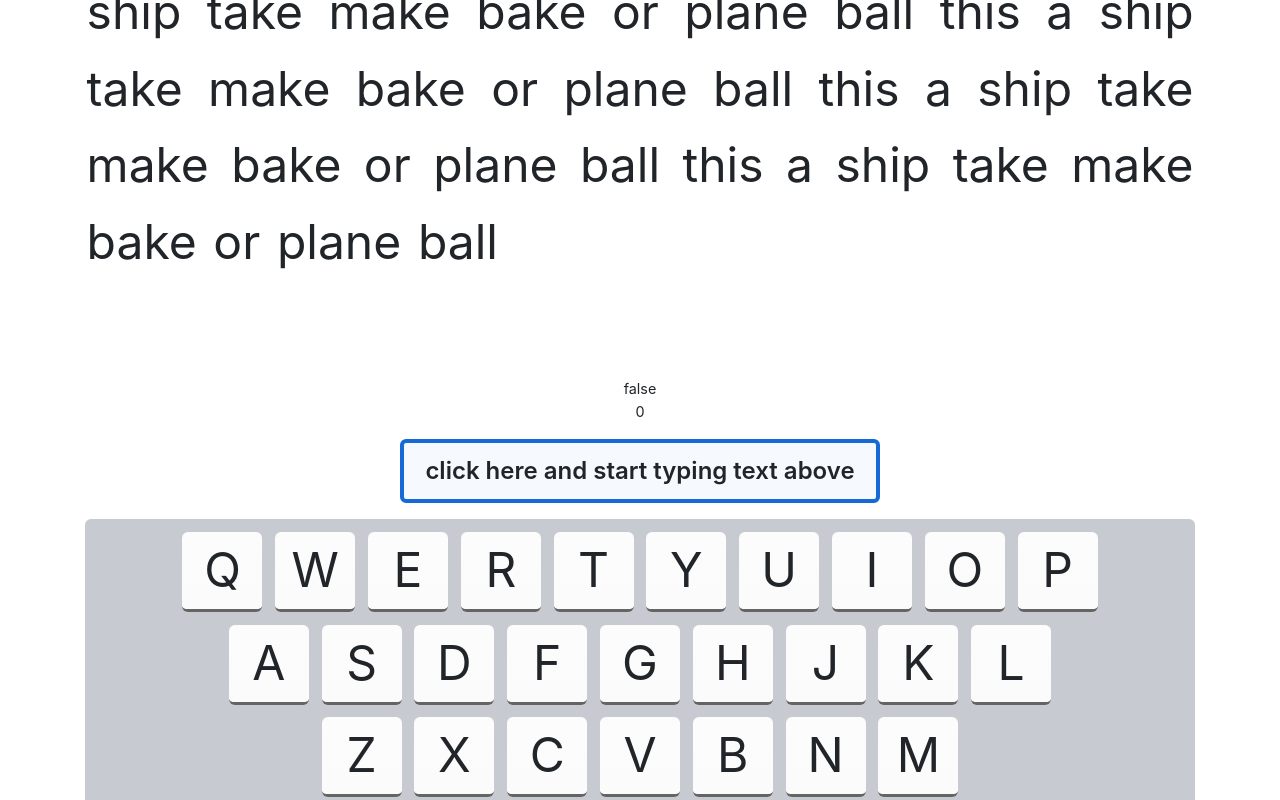
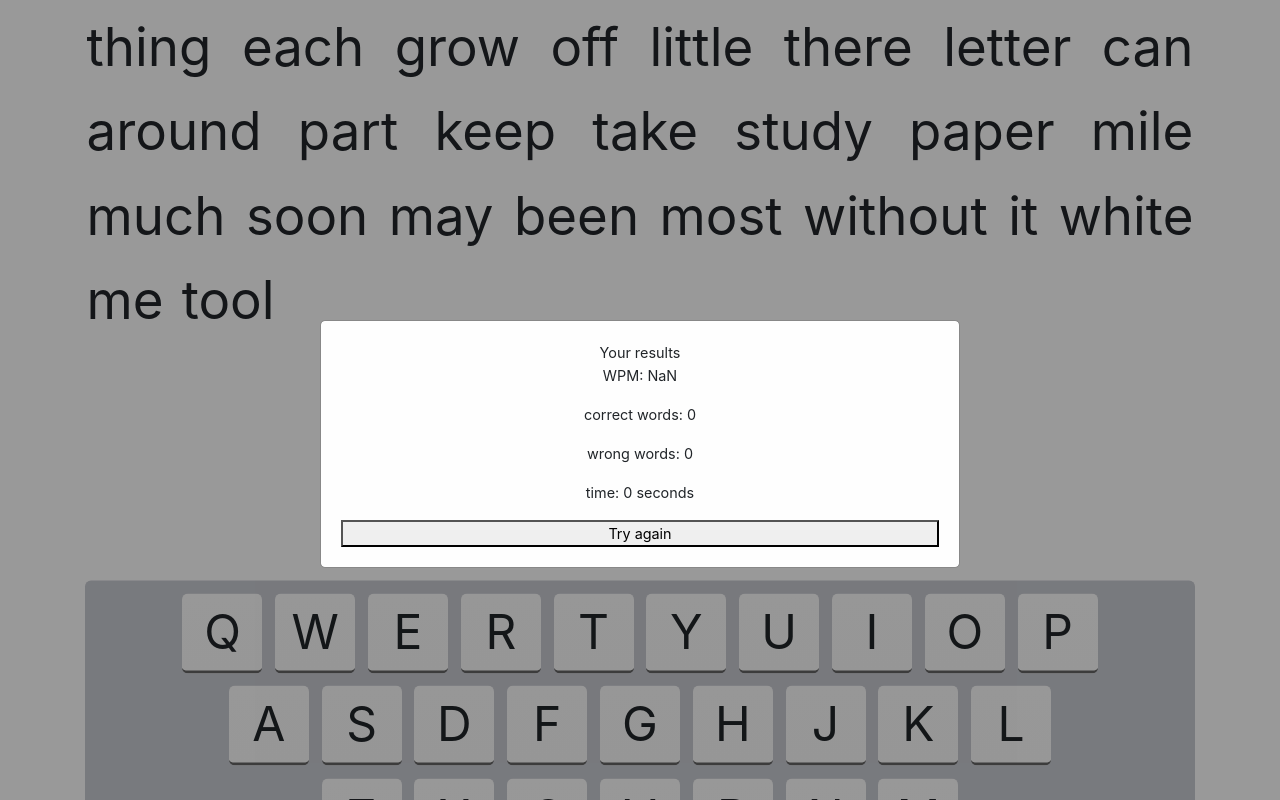
Before and after one commit to kbuczek/react-beginner-projects, a React (Create React App) app: page /type-racer in a window 1280 px wide. Shown: the top 800 px of the page. Built offline with nearby package versions, Linux system fonts and the light colour scheme.

Commit message:
type racer wpm modal

```diff
--- a/src/Projects/TypeRacer/TypeRacer.css
+++ b/src/Projects/TypeRacer/TypeRacer.css
@@ -16,6 +16,7 @@
 .typeracer-word {
   transition: all 100ms linear;
   margin: 0 0.1rem 0 0.1rem;
+  font-size: 110%;
 }
 
 .typeracer-word-current {
@@ -23,19 +24,19 @@
   background-color: rgb(228, 132, 22);
   color: rgb(255, 255, 255);
   border-radius: 5px;
-  font-weight: 600;
+  /* font-weight: 600; */
 }
 
 .typeracer-word-correct {
   transition: all 100ms linear;
   color: green;
-  font-weight: 600;
+  /* font-weight: 600; */
 }
 
 .typeracer-word-wrong {
   transition: all 100ms linear;
   color: red;
-  font-weight: 600;
+  /* font-weight: 600; */
 }
 
 .modal {
--- a/src/Projects/TypeRacer/TypeRacer.js
+++ b/src/Projects/TypeRacer/TypeRacer.js
@@ -4,20 +4,44 @@ import level from "./data/level1";
 import "./TypeRacer.css";
 
 const TypeRacer = () => {
+  const [displayModal, setDisplayModal] = useState(true);
   const [currentWord, setCurrentWord] = useState("");
   const [currentWordIndex, setCurrentWordIndex] = useState(-1);
   const [wordsArray, setWordsArray] = useState([]);
   const [wordsArrayValues, setWordsArrayValues] = useState([]);
+  //timer
   const [startTimer, setStartTimer] = useState(false);
-  const [displayModal, setDisplayModal] = useState(false);
+  const [timer, setTimer] = useState(-1);
+  //words numbers
+  const [numOfAllWords, setNumOfAllWords] = useState(0);
+  const [numOfCorrectWords, setNumOfCorrectWords] = useState(0);
+  const [numOfCorrectLetters, setNumOfCorrectLetters] = useState(0);
+  const [numOfWrongWords, setNumOfWrongWords] = useState(0);
+  const [numOfWrongLetters, setNumOfWrongLetters] = useState(0);
 
   useEffect(() => {
     loadWordsArray();
   }, []);
 
   useEffect(() => {
+    setNumOfAllWords(wordsArray.length);
+  }, [wordsArray]);
+
+  useEffect(() => {
     checkCurrentWord();
   }, [currentWord]);
+
+  useEffect(() => {
+    setTimeout(() => {
+      setTimer(timer + 1);
+    }, 1000);
+  }, [startTimer]);
+
+  useEffect(() => {
+    if (numOfCorrectWords + numOfWrongWords === numOfAllWords) {
+      // setDisplayModal(true);
+    }
+  }, [numOfCorrectWords, numOfWrongWords, numOfAllWords]);
 
   const loadWordsArray = () => {
     setWordsArray(level.text.split(" "));
@@ -32,11 +56,23 @@ const TypeRacer = () => {
           newArr[currentWordIndex] = "correct";
           return newArr;
         });
+        setNumOfCorrectWords((prev) => {
+          return prev + 1;
+        });
+        setNumOfCorrectLetters((prev) => {
+          return prev + currentWord.length;
+        });
       } else {
         setWordsArrayValues((prev) => {
           let newArr = [...prev];
           newArr[currentWordIndex] = "wrong";
           return newArr;
+        });
+        setNumOfWrongWords((prev) => {
+          return prev + 1;
+        });
+        setNumOfWrongLetters((prev) => {
+          return prev + wordsArray[currentWordIndex].length;
         });
       }
       setWordsArrayValues((prev) => {
@@ -62,9 +98,16 @@ const TypeRacer = () => {
       {displayModal && (
         <div id="myModal" className="modal">
           <div className="modal-content">
-            <p>correct words</p>
-            <p>time</p>
-            <p>WPM</p>
+            <div>Your results</div>
+            <p>
+              WPM:{" "}
+              {numOfCorrectLetters / 5 / (timer / 60) -
+                numOfWrongLetters / (timer / 60)}
+            </p>
+            <p>correct words: {numOfCorrectWords}</p>
+            <p>wrong words: {numOfWrongWords}</p>
+            <p>time: {timer} seconds</p>
+
             <button onClick={refreshPage}>Try again</button>
           </div>
         </div>
@@ -96,9 +139,10 @@ const TypeRacer = () => {
             );
           })}
         </div>
-        <div>{currentWord}</div>
-        <div>{startTimer.toString()}</div>
-        <div>{currentWordIndex}</div>
+        <div>{timer} seconds</div>
+        <div>
+          {numOfCorrectWords + numOfWrongWords} / {numOfAllWords} words
+        </div>
         <div>
           <Keyboard
             level={level}
--- a/src/Projects/TypeRacer/data/level1.js
+++ b/src/Projects/TypeRacer/data/level1.js
@@ -1,5 +1,5 @@
 const level1 = {
-  text: "this a ship take make bake or plane ball this a ship take make bake or plane ball this a ship take make bake or plane ball this a ship take make bake or plane ball this a ship take make bake or plane ball",
+  text: "this white know run kind quickly sea side country head follow before to turn at every thing each grow off little there letter can around part keep take study paper mile much soon may been most without it white me tool",
 };
 
 export default level1;
```
